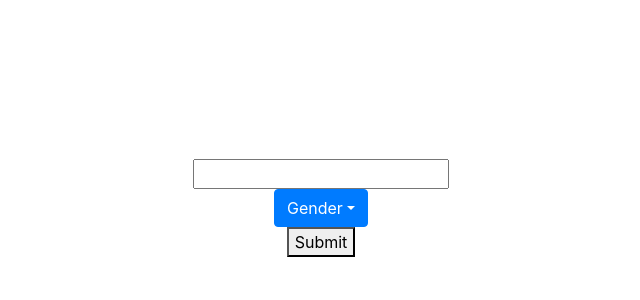
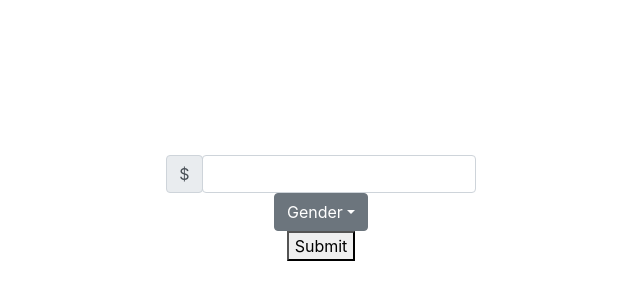
Before and after one commit to seanskggo/Bank-Churn-Predictor, a React (Create React App) app: page / in a window 1280 px wide. Shown: the part 192-492 px from the top of the page, without its empty margins (319-959 px from the left). Built offline with nearby package versions, Linux system fonts and the light colour scheme.

Commit message:
input fields mapping

```diff
--- a/src/App.css
+++ b/src/App.css
@@ -12,6 +12,13 @@
   min-height: 100vh;
   display: flex;
   flex-direction: column;
+  align-items: center;
+  justify-content: center;
+}
+
+.Centre {
+  display: flex;
+  text-align: center;
   align-items: center;
   justify-content: center;
 }
--- a/src/App.js
+++ b/src/App.js
@@ -18,6 +18,33 @@ import axios from 'axios';
 // Functions
 /////////////////////////////////////////////////////////////////////////////////
 
+// Check for complete input
+const check = (values, set_response) => {
+  for (let i of Object.values(values)) {
+    if (i === null) {
+      set_response("Please fill in all inputs");
+      return
+    }
+  }
+}
+
+// Create text input fields for form
+const create_input_field = (values, set_values, string) => {
+  return (
+    <div class="input-group mb-3" className='Centre'>
+      <div class="input-group-prepend">
+        <span class="input-group-text">$</span>
+      </div>
+      <input type="text" class="form-control"
+        aria-label="Amount (to the nearest dollar)" onChange={(event) => {
+          let temp = { ...values }
+          temp[string] = event.target.value;
+          set_values(temp)
+        }} />
+    </div>
+  )
+}
+
 const App = () => {
   const [response, set_response] = useState("");
   const [values, set_values] = useState({
@@ -35,28 +62,20 @@ const App = () => {
     'Total_Ct_Chng_Q4_Q1': null,
   });
   const click = () => {
-    // // Check for complete input
-    // for (let i of Object.values(values)) {
-    //   if (i === null) {
-    //     set_response("Please fill in all inputs");
-    //     return
-    //   }
-    // }
+    // check(values, set_response);
+    // you have to post to /calulate
     const getData = async () => {
       const rep = await axios.get("/calculate")
       set_response("The chance of attrition is: " + rep.data.value);
     };
     getData();
+    console.log(values)
   }
   return (
     <div className="App">
       <text>{response}</text>
-      <input type="text" onChange={(event) => {
-        let temp = { ...values }
-        temp["Total_Revolving_Bal"] = event.target.value;
-        set_values(temp)
-      }} />
-      <DropdownButton variant="primary" id="dropdown1" title="Gender">
+      {create_input_field(values, set_values, "Total_Revolving_Bal")}
+      <DropdownButton variant="secondary" id="dropdown1" title="Gender">
         <Dropdown.Item>Male</Dropdown.Item>
         <Dropdown.Item>Female</Dropdown.Item>
       </DropdownButton>
```
